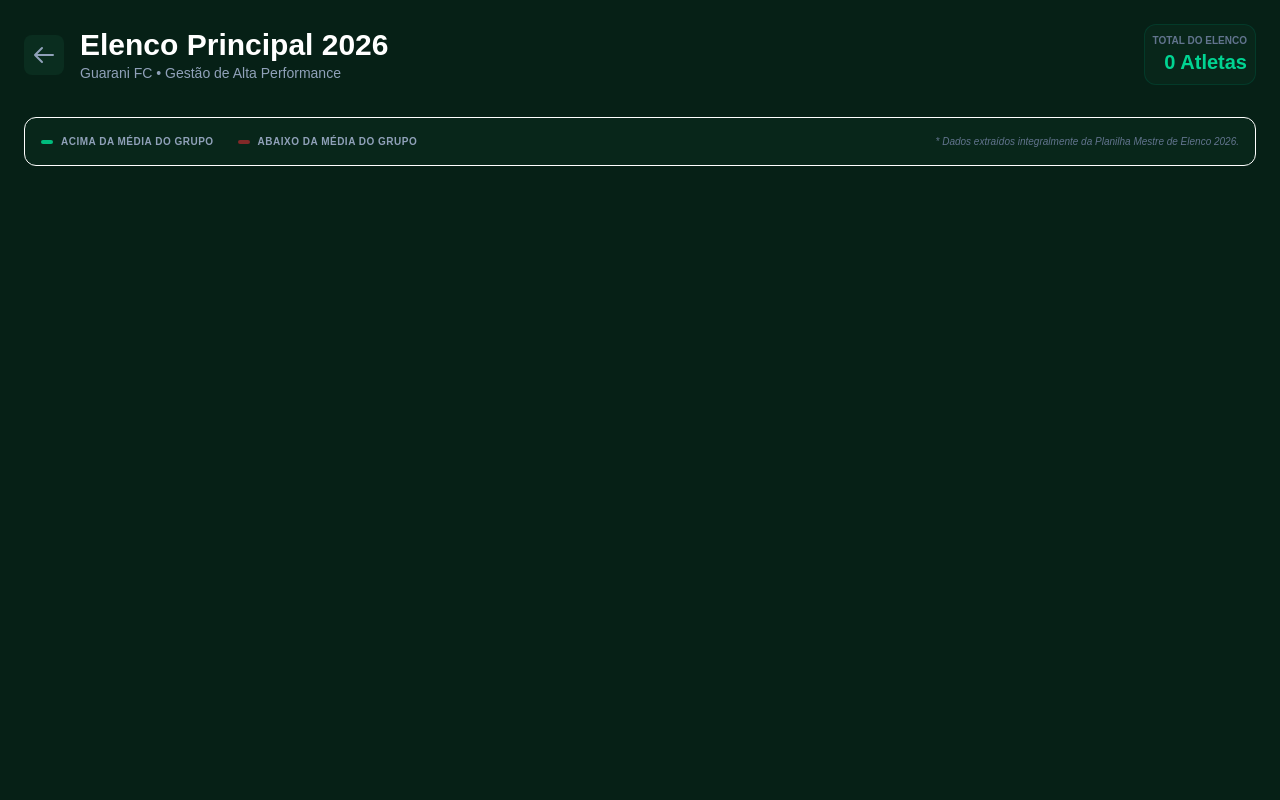
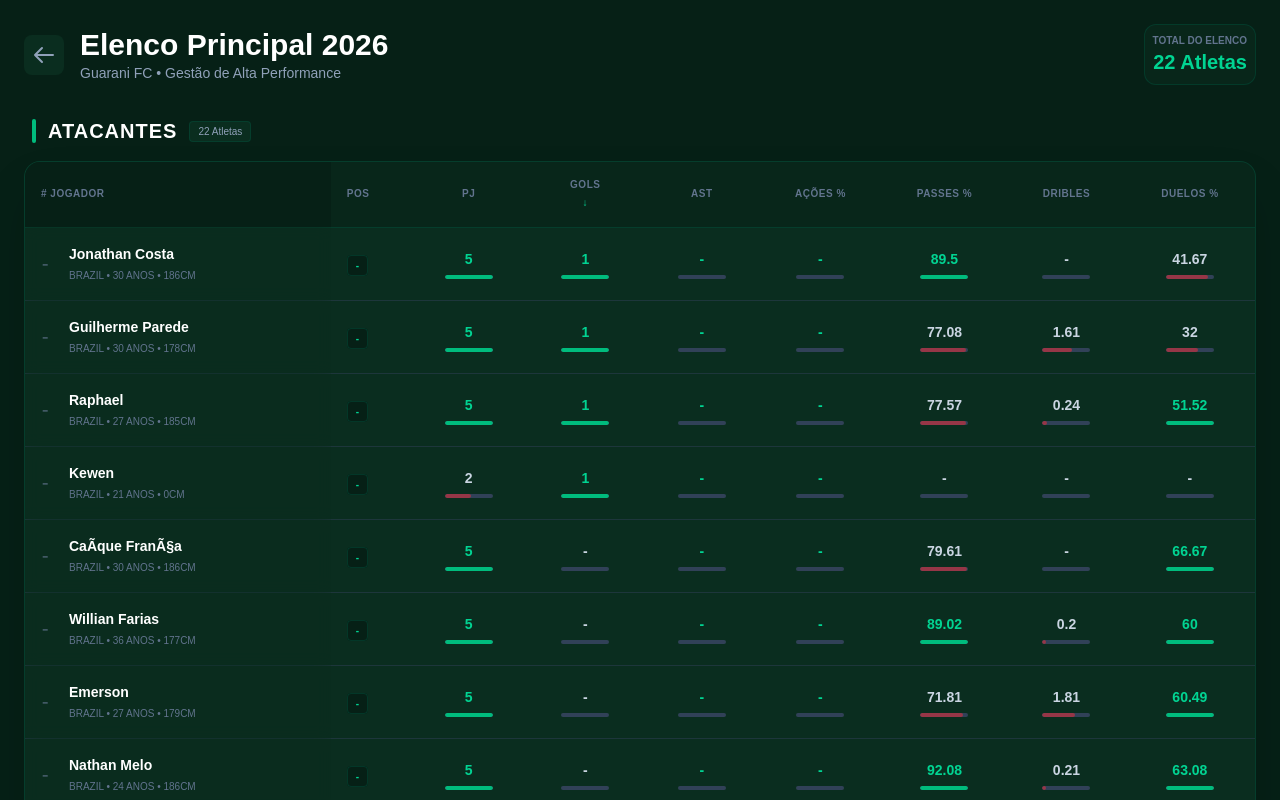
Before and after one commit to adryanalmeidalima1998-pixel/dashboard-clube-guarani, a Next.js app: page /plantel in a window 1280 px wide. Shown: the top 800 px of the page. Built offline with nearby package versions, Linux system fonts and the light colour scheme.

Commit message:
Fix logos, squad data processing, and team names in central data

```diff
--- a/app/agenda/page.js
+++ b/app/agenda/page.js
@@ -6,11 +6,11 @@
 
 // Mapeamento de logos dos campeonatos
 const LOGOS_CAMPEONATOS = {
-  'PAULISTA SÉRIE A1': '/competitions/paulistao.png',
-  'PAULISTÃO': '/competitions/paulistao.png',
+  'PAULISTA': '/competitions/paulista/logo.png',
+  'PAULISTÃO': '/competitions/paulista/logo.png',
   'BRASILEIRÃO SÉRIE C': '/competitions/campeonato-brasileiro-série-c.png',
   'SÉRIE C': '/competitions/campeonato-brasileiro-série-c.png',
-  'COPA DO BRASIL': '/competitions/copa-do-brasil.png',
+  'COPA DO BRASIL': '/competitions/copa-do-brasil/logo.png',
 }
 
 const getLogoCampeonato = (campeonato) => {
--- a/app/central-dados/page.js
+++ b/app/central-dados/page.js
@@ -64,7 +64,10 @@
           header: true,
           skipEmptyLines: true,
           complete: (results) => {
-            const dados = results.data.filter(j => j.Jogador && j.Jogador.trim())
+            const dados = results.data.filter(j => j.Jogador && j.Jogador.trim()).map(j => ({
+              ...j,
+              Time: j.Equipa || j.Time || ""
+            }))
             setJogadores(dados)
 
             if (dados.length > 0) {
--- a/app/logos.js
+++ b/app/logos.js
@@ -6,7 +6,7 @@
   'Guarani FC': '/club/escudoguarani.png',
   'Guarani': '/club/escudoguarani.png',
 
-  // Times do Paulistão e outras competições
+  // Times do Paulistão e outras competições (Nomes exatos das planilhas)
   'Santos': '/club/logos/santos.png',
   'Palmeiras': '/club/logos/palmeiras.png',
   'Grêmio Novorizontino': '/club/logos/grêmio-novorizontino.png',
--- a/app/plantel/dados_elenco.js
+++ b/app/plantel/dados_elenco.js
@@ -1,3 +1,354 @@
 export const elencoReal = [
-  // Adicione os dados dos jogadores do Guarani FC aqui
+  {
+    "Numero": "-",
+    "Jogador": "CaÃ­que FranÃ§a",
+    "Nacionalidade": "Brazil",
+    "Altura": "186",
+    "Idade": "30",
+    "Posicao": "",
+    "Partidas": "5",
+    "Gols": "0",
+    "Assistências": "0",
+    "Acoes_Sucesso": "0",
+    "Passes_Precisos": "79.61",
+    "Dribles": "0",
+    "Desafios": "66.67",
+    "Minutos": "505"
+  },
+  {
+    "Numero": "-",
+    "Jogador": "Jonathan Costa",
+    "Nacionalidade": "Brazil",
+    "Altura": "186",
+    "Idade": "30",
+    "Posicao": "",
+    "Partidas": "5",
+    "Gols": "1",
+    "Assistências": "0",
+    "Acoes_Sucesso": "0",
+    "Passes_Precisos": "89.5",
+    "Dribles": "0",
+    "Desafios": "41.67",
+    "Minutos": "505"
+  },
+  {
+    "Numero": "-",
+    "Jogador": "Willian Farias",
+    "Nacionalidade": "Brazil",
+    "Altura": "177",
+    "Idade": "36",
+    "Posicao": "",
+    "Partidas": "5",
+    "Gols": "0",
+    "Assistências": "0",
+    "Acoes_Sucesso": "0",
+    "Passes_Precisos": "89.02",
+    "Dribles": "0.2",
+    "Desafios": "60",
+    "Minutos": "454"
+  },
+  {
+    "Numero": "-",
+    "Jogador": "Emerson",
+    "Nacionalidade": "Brazil",
+    "Altura": "179",
+    "Idade": "27",
+    "Posicao": "",
+    "Partidas": "5",
+    "Gols": "0",
+    "Assistências": "0",
+    "Acoes_Sucesso": "0",
+    "Passes_Precisos": "71.81",
+    "Dribles": "1.81",
+    "Desafios": "60.49",
+    "Minutos": "447"
+  },
+  {
+    "Numero": "-",
+    "Jogador": "Nathan Melo",
+    "Nacionalidade": "Brazil",
+    "Altura": "186",
+    "Idade": "24",
+    "Posicao": "",
+    "Partidas": "5",
+    "Gols": "0",
+    "Assistências": "0",
+    "Acoes_Sucesso": "0",
+    "Passes_Precisos": "92.08",
+    "Dribles": "0.21",
+    "Desafios": "63.08",
+    "Minutos": "433"
+  },
+  {
+    "Numero": "-",
+    "Jogador": "Guilherme Parede",
+    "Nacionalidade": "Brazil",
+    "Altura": "178",
+    "Idade": "30",
+    "Posicao": "",
+    "Partidas": "5",
+    "Gols": "1",
+    "Assistências": "0",
+    "Acoes_Sucesso": "0",
+    "Passes_Precisos": "77.08",
+    "Dribles": "1.61",
+    "Desafios": "32",
+    "Minutos": "391"
+  },
+  {
+    "Numero": "-",
+    "Jogador": "Raphael",
+    "Nacionalidade": "Brazil",
+    "Altura": "185",
+    "Idade": "27",
+    "Posicao": "",
+    "Partidas": "5",
+    "Gols": "1",
+    "Assistências": "0",
+    "Acoes_Sucesso": "0",
+    "Passes_Precisos": "77.57",
+    "Dribles": "0.24",
+    "Desafios": "51.52",
+    "Minutos": "379"
+  },
+  {
+    "Numero": "-",
+    "Jogador": "Mirandinha",
+    "Nacionalidade": "Brazil",
+    "Altura": "179",
+    "Idade": "26",
+    "Posicao": "",
+    "Partidas": "5",
+    "Gols": "0",
+    "Assistências": "0",
+    "Acoes_Sucesso": "0",
+    "Passes_Precisos": "74.14",
+    "Dribles": "5.77",
+    "Desafios": "49.45",
+    "Minutos": "359"
+  },
+  {
+    "Numero": "-",
+    "Jogador": "MaranhÃ£o",
+    "Nacionalidade": "Brazil",
+    "Altura": "183",
+    "Idade": "29",
+    "Posicao": "",
+    "Partidas": "4",
+    "Gols": "0",
+    "Assistências": "0",
+    "Acoes_Sucesso": "0",
+    "Passes_Precisos": "75",
+    "Dribles": "1.04",
+    "Desafios": "27.03",
+    "Minutos": "345"
+  },
+  {
+    "Numero": "-",
+    "Jogador": "MaurÃ­cio AntÃ´nio",
+    "Nacionalidade": "Brazil",
+    "Altura": "183",
+    "Idade": "33",
+    "Posicao": "",
+    "Partidas": "3",
+    "Gols": "0",
+    "Assistências": "0",
+    "Acoes_Sucesso": "0",
+    "Passes_Precisos": "89.93",
+    "Dribles": "0",
+    "Desafios": "66.67",
+    "Minutos": "302"
+  },
+  {
+    "Numero": "-",
+    "Jogador": "Isaque",
+    "Nacionalidade": "Brazil",
+    "Altura": "178",
+    "Idade": "28",
+    "Posicao": "",
+    "Partidas": "4",
+    "Gols": "0",
+    "Assistências": "0",
+    "Acoes_Sucesso": "0",
+    "Passes_Precisos": "82.61",
+    "Dribles": "2.4",
+    "Desafios": "38.24",
+    "Minutos": "262"
+  },
+  {
+    "Numero": "-",
+    "Jogador": "Rafael Donato",
+    "Nacionalidade": "Brazil",
+    "Altura": "193",
+    "Idade": "36",
+    "Posicao": "",
+    "Partidas": "2",
+    "Gols": "0",
+    "Assistências": "0",
+    "Acoes_Sucesso": "0",
+    "Passes_Precisos": "72.22",
+    "Dribles": "0",
+    "Desafios": "48",
+    "Minutos": "203"
+  },
+  {
+    "Numero": "-",
+    "Jogador": "Dentinho",
+    "Nacionalidade": "Brazil",
+    "Altura": "183",
+    "Idade": "28",
+    "Posicao": "",
+    "Partidas": "5",
+    "Gols": "0",
+    "Assistências": "0",
+    "Acoes_Sucesso": "0",
+    "Passes_Precisos": "87.5",
+    "Dribles": "8.65",
+    "Desafios": "41.46",
+    "Minutos": "156"
+  },
+  {
+    "Numero": "-",
+    "Jogador": "Lucca",
+    "Nacionalidade": "Brazil",
+    "Altura": "178",
+    "Idade": "35",
+    "Posicao": "",
+    "Partidas": "3",
+    "Gols": "0",
+    "Assistências": "0",
+    "Acoes_Sucesso": "0",
+    "Passes_Precisos": "94.74",
+    "Dribles": "1.78",
+    "Desafios": "32.14",
+    "Minutos": "152"
+  },
+  {
+    "Numero": "-",
+    "Jogador": "D. Torres",
+    "Nacionalidade": "Argentina",
+    "Altura": "174",
+    "Idade": "35",
+    "Posicao": "",
+    "Partidas": "4",
+    "Gols": "0",
+    "Assistências": "0",
+    "Acoes_Sucesso": "0",
+    "Passes_Precisos": "88.24",
+    "Dribles": "0.6",
+    "Desafios": "40",
+    "Minutos": "150"
+  },
+  {
+    "Numero": "-",
+    "Jogador": "Cicinho",
+    "Nacionalidade": "Brazil",
+    "Altura": "168",
+    "Idade": "37",
+    "Posicao": "",
+    "Partidas": "3",
+    "Gols": "0",
+    "Assistências": "0",
+    "Acoes_Sucesso": "0",
+    "Passes_Precisos": "82.98",
+    "Dribles": "4.29",
+    "Desafios": "53.13",
+    "Minutos": "126"
+  },
+  {
+    "Numero": "-",
+    "Jogador": "Guilherme Cachoeira",
+    "Nacionalidade": "Brazil",
+    "Altura": "167",
+    "Idade": "23",
+    "Posicao": "",
+    "Partidas": "3",
+    "Gols": "0",
+    "Assistências": "0",
+    "Acoes_Sucesso": "0",
+    "Passes_Precisos": "80",
+    "Dribles": "8.09",
+    "Desafios": "42.31",
+    "Minutos": "89"
+  },
+  {
+    "Numero": "-",
+    "Jogador": "Renan Castro",
+    "Nacionalidade": "Brazil",
+    "Altura": "175",
+    "Idade": "30",
+    "Posicao": "",
+    "Partidas": "2",
+    "Gols": "0",
+    "Assistências": "0",
+    "Acoes_Sucesso": "0",
+    "Passes_Precisos": "84.21",
+    "Dribles": "1.55",
+    "Desafios": "33.33",
+    "Minutos": "58"
+  },
+  {
+    "Numero": "-",
+    "Jogador": "Igor Pereira",
+    "Nacionalidade": "Brazil",
+    "Altura": "181",
+    "Idade": "24",
+    "Posicao": "",
+    "Partidas": "1",
+    "Gols": "0",
+    "Assistências": "0",
+    "Acoes_Sucesso": "0",
+    "Passes_Precisos": "62.5",
+    "Dribles": "1.64",
+    "Desafios": "50",
+    "Minutos": "55"
+  },
+  {
+    "Numero": "-",
+    "Jogador": "KauÃ£ Jesus",
+    "Nacionalidade": "Brazil",
+    "Altura": "170",
+    "Idade": "22",
+    "Posicao": "",
+    "Partidas": "2",
+    "Gols": "0",
+    "Assistências": "0",
+    "Acoes_Sucesso": "0",
+    "Passes_Precisos": "0",
+    "Dribles": "0",
+    "Desafios": "0",
+    "Minutos": "43"
+  },
+  {
+    "Numero": "-",
+    "Jogador": "Ralf",
+    "Nacionalidade": "Brazil",
+    "Altura": "182",
+    "Idade": "41",
+    "Posicao": "",
+    "Partidas": "2",
+    "Gols": "0",
+    "Assistências": "0",
+    "Acoes_Sucesso": "0",
+    "Passes_Precisos": "0",
+    "Dribles": "0",
+    "Desafios": "0",
+    "Minutos": "43"
+  },
+  {
+    "Numero": "-",
+    "Jogador": "Kewen",
+    "Nacionalidade": "Brazil",
+    "Altura": "0",
+    "Idade": "21",
+    "Posicao": "",
+    "Partidas": "2",
+    "Gols": "1",
+    "Assistências": "0",
+    "Acoes_Sucesso": "0",
+    "Passes_Precisos": "0",
+    "Dribles": "0",
+    "Desafios": "0",
+    "Minutos": "33"
+  }
 ];
```
Also changed, not shown: 1 other file (tests, documents, lock files or other folders).
